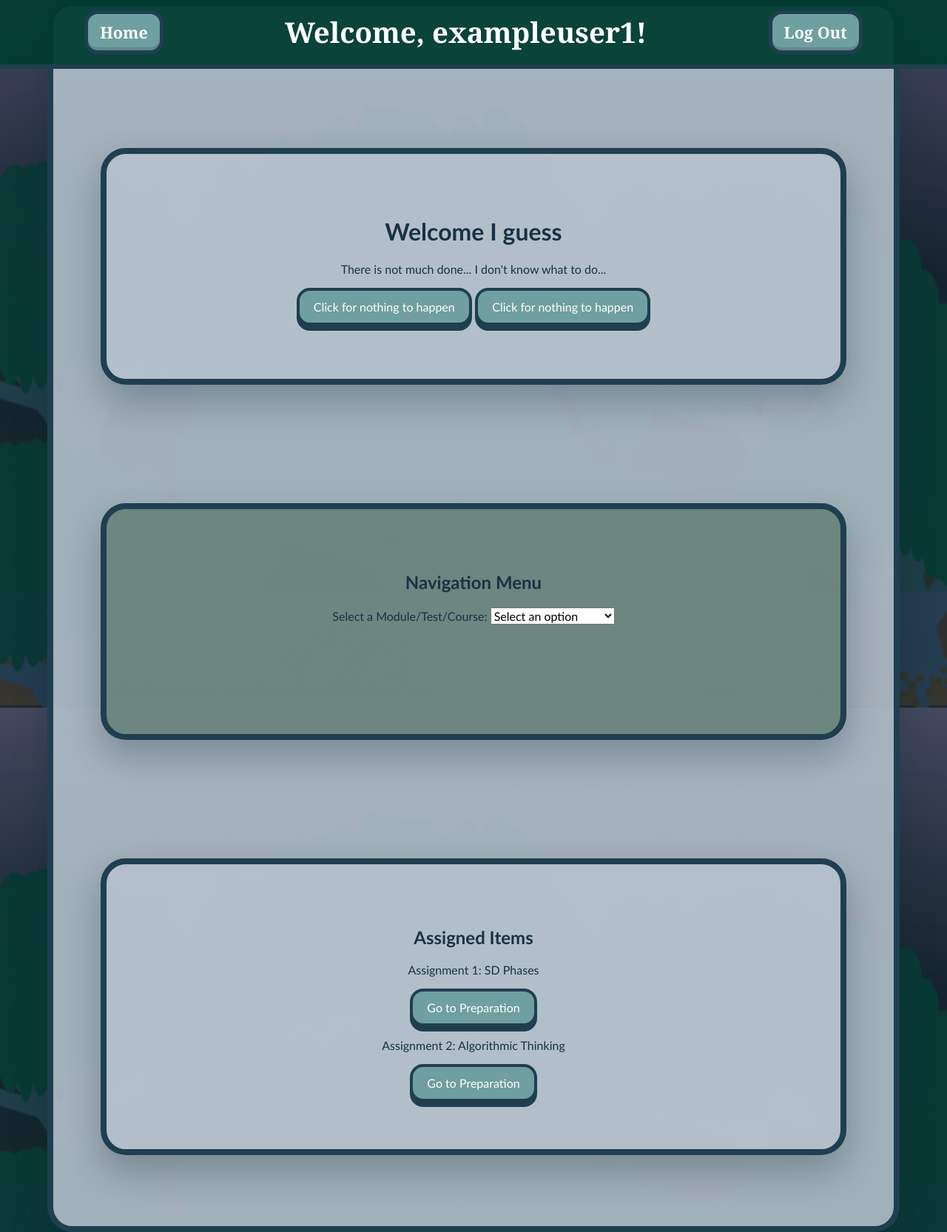
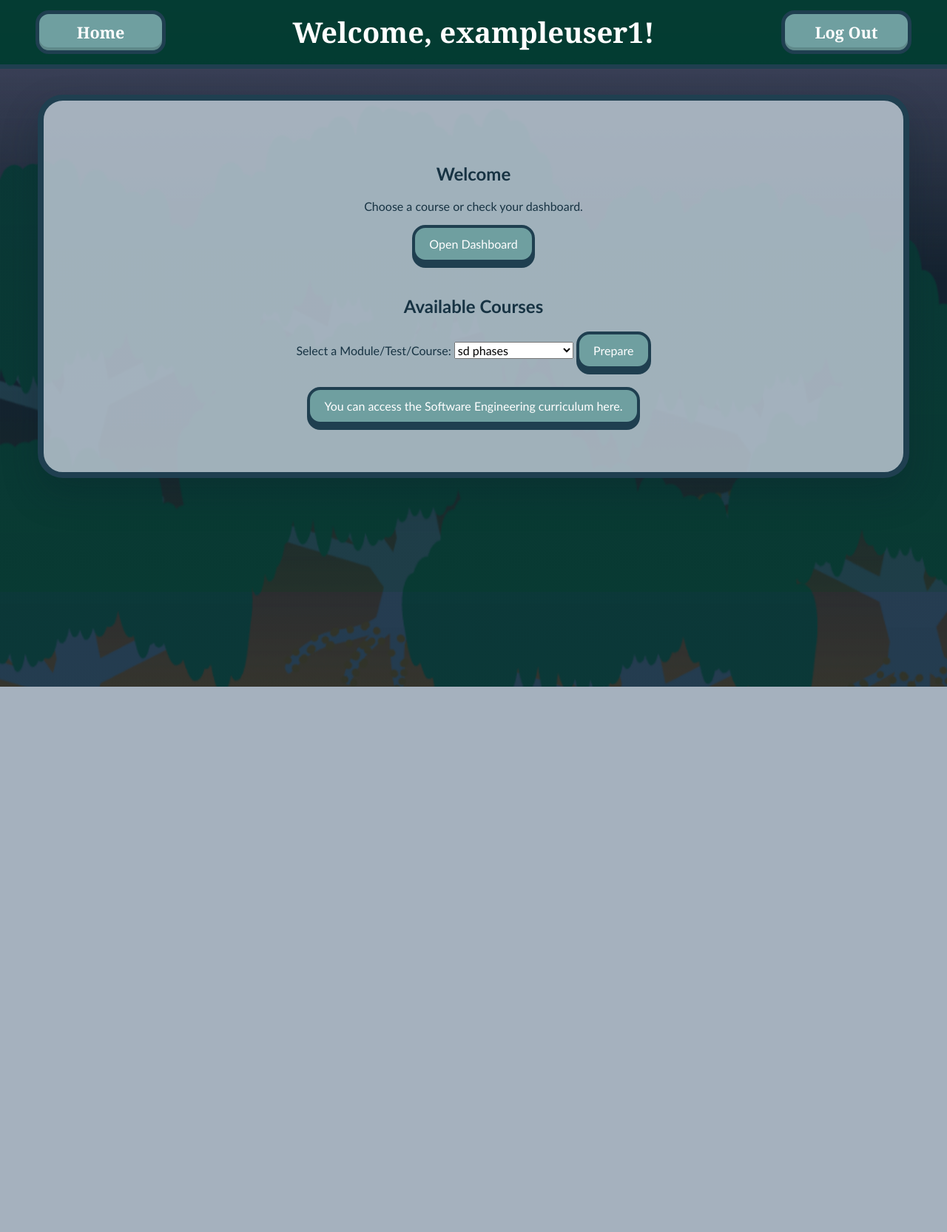
Before and after one commit to StrategTheSeer6/Skanda_Major_Project_2026_SEN_PWA, a Flask app: page /loggedinhomepage in a window 1280 px wide. Shown: the whole page at 74% size. After the commit the page ends 928 px from the top, so only its background shows below. Run offline with Flask 3, Linux system fonts and the light colour scheme; the visitor is signed in with stand-in values (Sample User, id 1); data comes from the database, SQL or seed files in the repository; parts of the project's set-up code (start-up, migrations or seed data) failed here and were passed over; some web fonts are replaced.

Commit message:
Refactor loggedinhomepage.html layout and content

```diff
--- a/Skanda Nagendra Yr12 Software Major Project Backup/templates/loggedinhomepage.html
+++ b/Skanda Nagendra Yr12 Software Major Project Backup/templates/loggedinhomepage.html
@@ -7,68 +7,69 @@
     <link rel="manifest" type="application/json" href="{{ url_for('static', filename='manifest.json') }}">
     <link rel="stylesheet" type="text/css" href="{{ url_for('static', filename='style.css') }}">
     <link rel="icon" href="{{ url_for('static', filename='icon-192.png') }}" type="image/png">
-    <link rel="preconnect" href="https://fonts.googleapis.com">
-
     <title>SEN - Home</title>
 </head>
 <body>
-    <div class="toolbar" style="display: flex; flex-direction: row; align-items: center; justify-content: space-around;">
-        <a href="/loggedinhomepage"><div class="toolbar_button" style="width: 100%;">Home</div></a>
+    <div class="toolbar">
+        <a href="/loggedinhomepage"><div class="toolbar_button">Home</div></a>
         <div id="toolbar_header">
-            <div style="display: flex; flex-direction: row; align-items: center; width: 100%;">
-                {% if username %}
-                <h1> Welcome, {{ username }}! </h1>
-                {% else %}
-                <h1>Website Title!!</h1>
-                {% endif %}
-            </div>
+            {% if username %}
+                <h1>Welcome, {{ username }}!</h1>
+            {% else %}
+                <h1>Welcome to SEN!</h1>
+            {% endif %}
         </div>
-        <a id="login_button_link" href="/logout"><div class="toolbar_button" id="login_button" style="width: 100%;">Log Out</div></a>
-
+        <a id="login_button_link" href="/logout"><div class="toolbar_button" id="login_button">Log Out</div></a>
     </div>
 
-    <!-- Main Content -->
-    <div class="container" style="display: flex; flex-direction: column; width: 90%; height: 100%; margin: auto; align-items: safe;">
-        <div class="container" style="width: 100%; height: 100%; background-size: cover; margin-top: 16vh;">
-        <h1>Welcome I guess</h1>
-        <p>There is not much done... I don't know what to do...</p>
-        <button onclick="alert('Nothing happened...')">Click for nothing to happen</button>
-        <a href="/preparation"><button>Click for nothing to happen</button></a>
-        </div>
+    <main class="container" style="display: flex; flex-direction: column; gap: 1.5rem; height: auto;">
+        <section>
+            <h1>Welcome</h1>
+            <p>Choose a course or check your dashboard.</p>
+            <a href="/dashboard"><button>Open Dashboard</button></a>
+        </section>
 
-    <!-- Navigation Menu -->
-    <div class="container" style="width: 100%; height: 100%; background-size: cover; background-color: rgba(99, 127, 118, 0.85);">
-        <h2>Navigation Menu</h2>
-        <label for="modules">Select a Module/Test/Course:</label>
-        <select id="modules" onchange="navigateToPreparationPage()">
-            <option value="" disabled selected>Select an option</option>
-            <option value="sd_phases">SD Phases</option>
-            <option value="algorithmic_thinking">Algorithmic Thinking</option>
-        </select>
-    </div>
+        <section>
+            <h2>Available Courses</h2>
+            <form action="/preparation" method="post">
+                <label for="subtopic">Select a Module/Test/Course:</label>
+                <select id="subtopic" name="subtopic">
+                    {% for course in course_subtopics %}
+                        <option value="{{ course }}">{{ course }}</option>
+                    {% endfor %}
+                </select>
+                <button type="submit">Prepare</button>
+            </form>
+        </section>
 
-    <!-- Assigned Items -->
-    <div class="container" style="width: 100%; height: 100%; background-size: cover;">
-        <h2>Assigned Items</h2>
-        <div class="assigned-item">
-            <p>Assignment 1: SD Phases</p>
-            <a href="/preparation"><button>Go to Preparation</button></a>
-        </div>
-        <div class="assigned-item">
-            <p>Assignment 2: Algorithmic Thinking</p>
-            <a href="/preparation"><button>Go to Preparation</button></a>
-        </div>
-    </div>
-
-    <script>
-        function navigateToPreparationPage() {
-            const dropdown = document.getElementById('modules');
-            const selectedValue = dropdown.value;
-            if (selectedValue) {
-                window.location.href = '/preparation'; // This URL will be changed eventually.
-            }
-        }
-    </script>
-    </div>
+        {% if accesslevel == 'student' %}
+        <a href="https://docs.google.com/document/d/1qBbUAsAwJHsAXXqZUSM4edGKkSjjxjTsrPPyYMSTk1I/edit?tab=t.0"><button>Need help making study notes? You can access the Software Engineering curriculum here!</button></a>
+        <section>
+                <h2>Assigned Courses</h2>
+                {% if assigned_courses %}
+                    <ul>
+                        {% for course in assigned_courses %}
+                            <li>
+                                <form action="/start_test" method="post">
+                                    <input type="hidden" name="subtopic" value="{{ course }}">
+                                    <span>{{ course }}</span>
+                                    <button type="submit">Start</button>
+                                </form>
+                            </li>
+                        {% endfor %}
+                    </ul>
+                {% else %}
+                    <p>You have no assigned courses.</p>
+                {% endif %}
+            </section>
+        {% elif accesslevel == 'teacher' %}
+        <a href="https://docs.google.com/document/d/1qBbUAsAwJHsAXXqZUSM4edGKkSjjxjTsrPPyYMSTk1I/edit?tab=t.0"><button>You can access the Software Engineering curriculum here.</button></a>
+        {% elif accesslevel == 'host' %}
+        <a href="https://docs.google.com/document/d/1qBbUAsAwJHsAXXqZUSM4edGKkSjjxjTsrPPyYMSTk1I/edit?tab=t.0"><button>Software Engineering Curriculum</button></a>
+            <section>
+                <a href="/adminzone"><button>Add New Question or Sign to Question/Sign Bank</button></a>
+            </section>
+        {% endif %}
+    </main>
 </body>
 </html>
```
